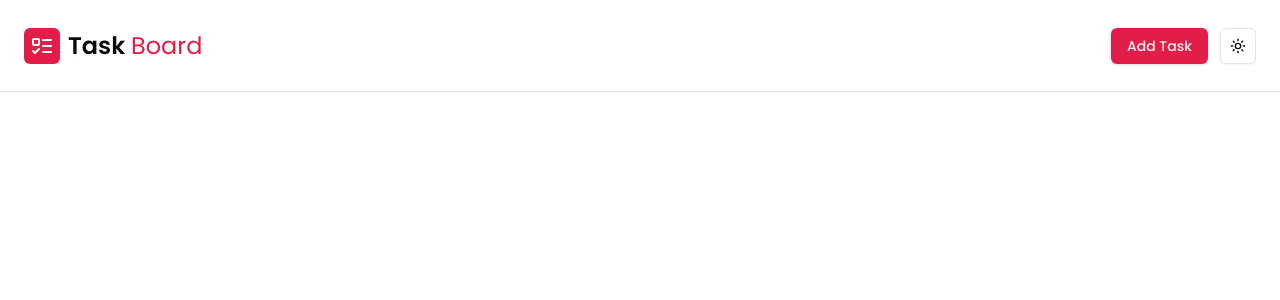
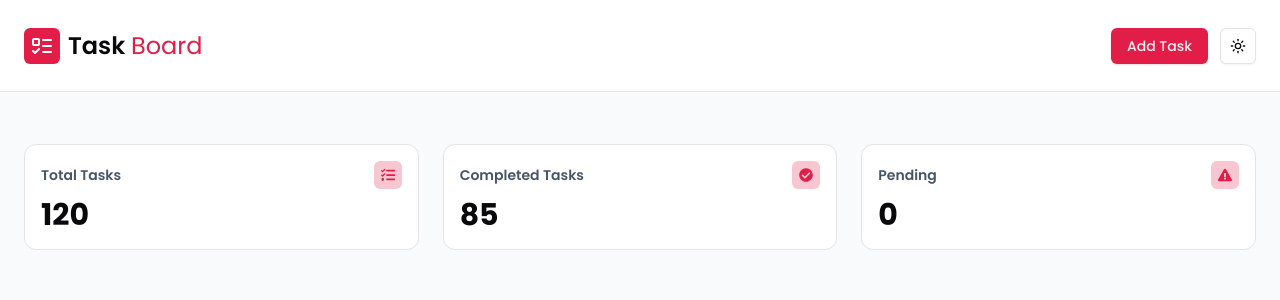
Before and after one commit to kristaps-zakis/nextjs-task-manager, a Next.js app: page / in a window 1280 px wide. Shown: the top 300 px of the page. Built offline with nearby package versions, Linux system fonts and the light colour scheme.

Commit message:
adding statistics line

```diff
--- /dev/null
+++ b/app/components/stats-cards.tsx
@@ -0,0 +1,58 @@
+'use client';
+
+import React, { ReactNode } from 'react';
+import { Card } from '@/components/ui/card';
+import { FaTasks, FaCheckCircle, FaExclamationTriangle } from 'react-icons/fa';
+
+type SingleCard = {
+  title: string;
+  value: string;
+  icon: ReactNode;
+};
+
+export default function StatsCards() {
+  const stats: SingleCard[] = [
+    {
+      title: 'Total Tasks',
+      value: '120',
+      icon: <FaTasks />,
+    },
+    {
+      title: 'Completed Tasks',
+      value: '85',
+      icon: <FaCheckCircle />,
+    },
+    {
+      title: 'Pending',
+      value: '0',
+      icon: <FaExclamationTriangle />,
+    },
+  ];
+
+  return (
+    <>
+      <div className="grid grid-cols-1 md:grid-cols-3 mt-7 gap-6 p-6">
+        {stats.map((stat, index) => (
+          <SingleStatCard key={index} SingleCard={stat} />
+        ))}
+      </div>
+    </>
+  );
+}
+
+function SingleStatCard({ SingleCard }: { SingleCard: SingleCard }) {
+  return (
+    <Card className="p-4 flex flex-col gap-2 shadow-none">
+      <div className="flex items-center justify-between">
+        <span className="text-sm font-semibold text-slate-600">
+          {SingleCard.title}
+        </span>
+
+        <div className="size-7 rounded-md flex justify-center items-center text-sm bg-primary/25 font-bold text-primary">
+          {SingleCard.icon}
+        </div>
+      </div>
+      <div className="text-3xl font-bold">{SingleCard.value}</div>
+    </Card>
+  );
+}
--- a/app/page.tsx
+++ b/app/page.tsx
@@ -1,11 +1,18 @@
 'use client';
 
+import { useTheme } from 'next-themes';
 import Navbar from './components/nav-bar';
+import StatsCards from './components/stats-cards';
 
 export default function Home() {
+  const { theme } = useTheme();
+
+  const bgColor = theme === 'dark' ? 'bg-black' : 'bg-slate-50';
+
   return (
-    <div className="poppins">
+    <div className={`poppins min-h-screen ${bgColor}`}>
       <Navbar />
+      <StatsCards />
     </div>
   );
 }
--- a/app/theme-provider.tsx
+++ b/app/theme-provider.tsx
@@ -7,6 +7,5 @@
   children,
   ...props
 }: React.ComponentProps<typeof NextThemesProvider>) {
-  console.log(props);
   return <NextThemesProvider {...props}>{children}</NextThemesProvider>;
 }
--- /dev/null
+++ b/components/ui/card.tsx
@@ -0,0 +1,76 @@
+import * as React from "react"
+
+import { cn } from "@/lib/utils"
+
+const Card = React.forwardRef<
+  HTMLDivElement,
+  React.HTMLAttributes<HTMLDivElement>
+>(({ className, ...props }, ref) => (
+  <div
+    ref={ref}
+    className={cn(
+      "rounded-xl border bg-card text-card-foreground shadow",
+      className
+    )}
+    {...props}
+  />
+))
+Card.displayName = "Card"
+
+const CardHeader = React.forwardRef<
+  HTMLDivElement,
+  React.HTMLAttributes<HTMLDivElement>
+>(({ className, ...props }, ref) => (
+  <div
+    ref={ref}
+    className={cn("flex flex-col space-y-1.5 p-6", className)}
+    {...props}
+  />
+))
+CardHeader.displayName = "CardHeader"
+
+const CardTitle = React.forwardRef<
+  HTMLDivElement,
+  React.HTMLAttributes<HTMLDivElement>
+>(({ className, ...props }, ref) => (
+  <div
+    ref={ref}
+    className={cn("font-semibold leading-none tracking-tight", className)}
+    {...props}
+  />
+))
+CardTitle.displayName = "CardTitle"
+
+const CardDescription = React.forwardRef<
+  HTMLDivElement,
+  React.HTMLAttributes<HTMLDivElement>
+>(({ className, ...props }, ref) => (
+  <div
+    ref={ref}
+    className={cn("text-sm text-muted-foreground", className)}
+    {...props}
+  />
+))
+CardDescription.displayName = "CardDescription"
+
+const CardContent = React.forwardRef<
+  HTMLDivElement,
+  React.HTMLAttributes<HTMLDivElement>
+>(({ className, ...props }, ref) => (
+  <div ref={ref} className={cn("p-6 pt-0", className)} {...props} />
+))
+CardContent.displayName = "CardContent"
+
+const CardFooter = React.forwardRef<
+  HTMLDivElement,
+  React.HTMLAttributes<HTMLDivElement>
+>(({ className, ...props }, ref) => (
+  <div
+    ref={ref}
+    className={cn("flex items-center p-6 pt-0", className)}
+    {...props}
+  />
+))
+CardFooter.displayName = "CardFooter"
+
+export { Card, CardHeader, CardFooter, CardTitle, CardDescription, CardContent }
--- a/package.json
+++ b/package.json
@@ -18,6 +18,7 @@
     "next-themes": "^0.4.4",
     "react": "^19.0.0",
     "react-dom": "^19.0.0",
+    "react-icons": "^5.4.0",
     "tailwind-merge": "^3.0.1",
     "tailwindcss-animate": "^1.0.7"
   },
```
Also changed, not shown: 1 other file (tests, documents, lock files or other folders).
